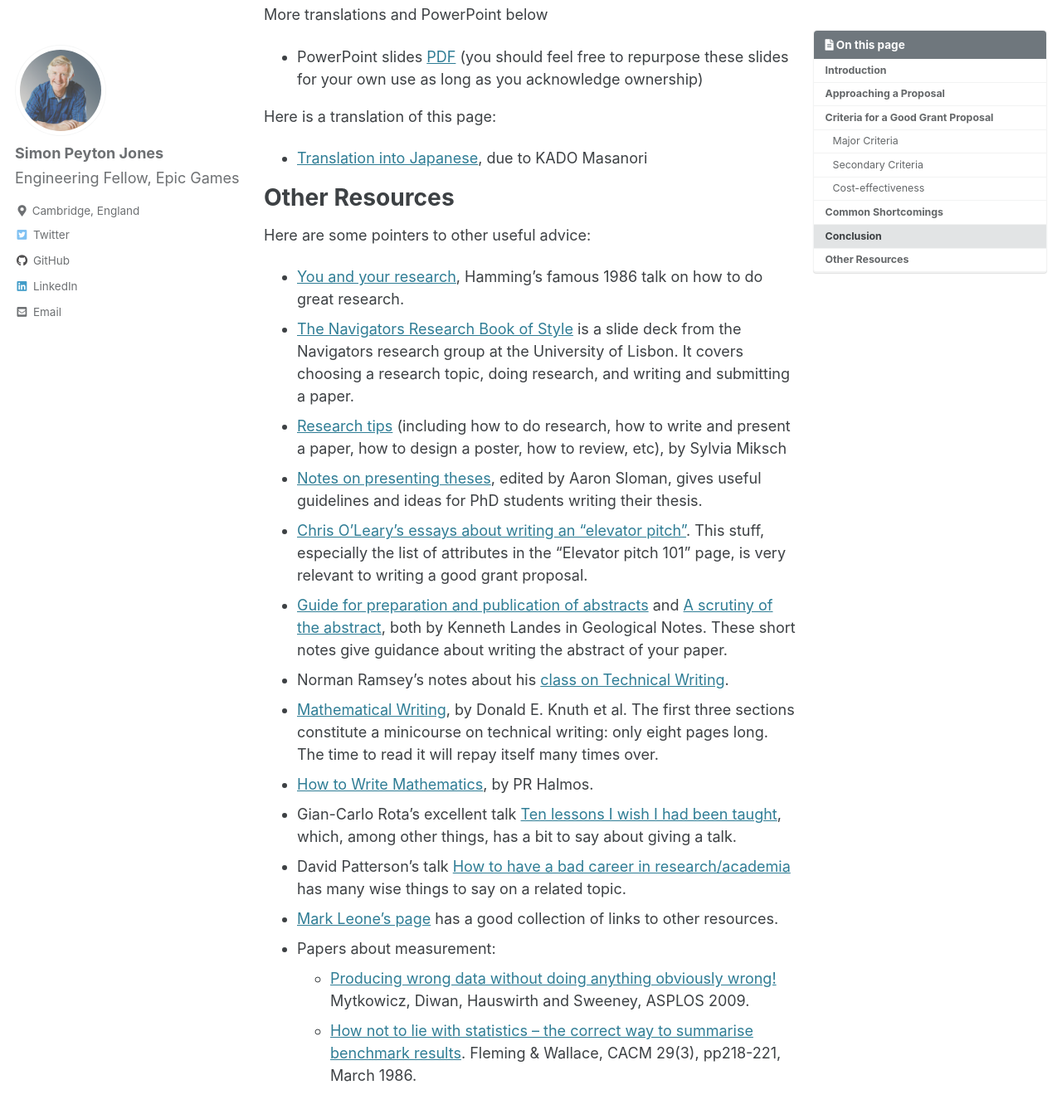
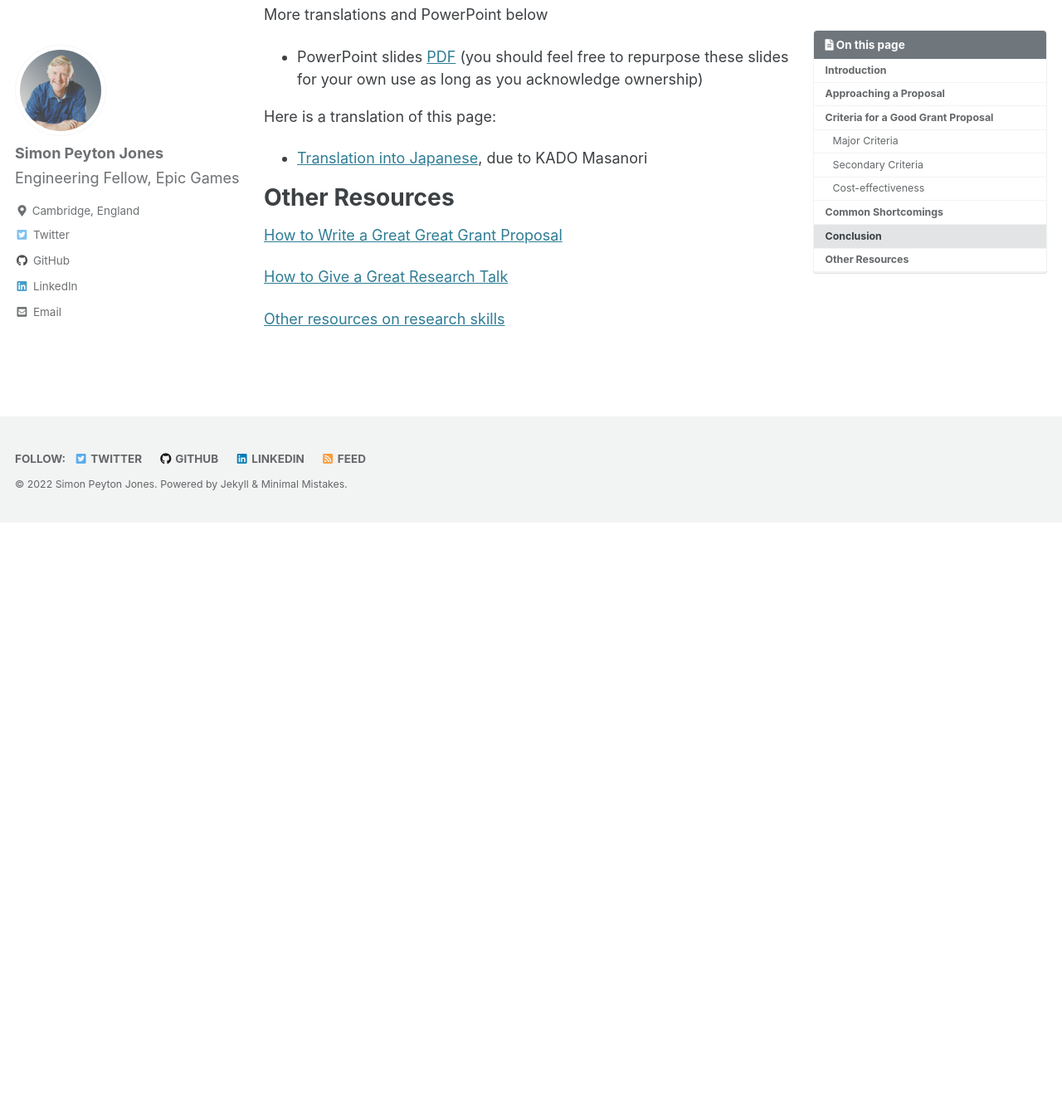
Before and after one commit to simonpj/www.peytonjones.org, a Jekyll site: the page built from _pages/great-grant-proposal.md, in a window 1280 px wide and 1400 px high, scrolled down 6962 px. Shown: the top 1343 px of the window at 83% size. Built offline with Jekyll 4.4.1, drawn with Linux system fonts in a browser that asks for light colours; cached includes are drawn as plain includes; after the commit the page ends 7592 px from its top, so only the background shows below that.

Commit message:
Use the new research skills page

```diff
--- a/_pages/great-grant-proposal.md
+++ b/_pages/great-grant-proposal.md
@@ -108,19 +108,8 @@ Here is a translation of this page:
 # Other Resources
 
 <!-- Body -->
-Here are some pointers to other useful advice:
-- [You and your research](http://www.cs.virginia.edu/~robins/YouAndYourResearch.html), Hamming’s famous 1986 talk on how to do great research.
-- [The Navigators Research Book of Style](http://www.navigators.di.fc.ul.pt/wiki/The_Navigators_Research_Book_of_Style) is a slide deck from the Navigators research group at the University of Lisbon. It covers choosing a research topic, doing research, and writing and submitting a paper.
-- [Research tips](http://www.ifs.tuwien.ac.at/~silvia/research-tips/) (including how to do research, how to write and present a paper, how to design a poster, how to review, etc), by Sylvia Miksch
-- [Notes on presenting theses](http://www.cs.bham.ac.uk/internal/research_students/theses.php), edited by Aaron Sloman, gives useful guidelines and ideas for PhD students writing their thesis.
-- [Chris O’Leary’s essays about writing an “elevator pitch”](http://www.elevatorpitchessentials.com/). This stuff, especially the list of attributes in the “Elevator pitch 101” page, is very relevant to writing a good grant proposal.
-- [Guide for preparation and publication of abstracts](https://www.microsoft.com/en-us/research/academic-program/how-to-write-a-great-research-proposal/other-resources/href=) and [A scrutiny of the abstract](https://www.microsoft.com/en-us/research/uploads/prod/2016/06/scrutiny.pdf), both by Kenneth Landes in Geological Notes. These short notes give guidance about writing the abstract of your paper.
-- Norman Ramsey’s notes about his [class on Technical Writing](https://www.cs.tufts.edu/~nr/pubs/two-abstract.html).
-- [Mathematical Writing](http://tex.loria.fr/typographie/mathwriting.pdf), by Donald E. Knuth et al. The first three sections constitute a minicourse on technical writing: only eight pages long. The time to read it will repay itself many times over.
-- [How to Write Mathematics](http://www.stat.rice.edu/~riedi/Halmos.html), by PR Halmos.
-- Gian-Carlo Rota’s excellent talk [Ten lessons I wish I had been taught](http://alumni.media.mit.edu/~cahn/life/gian-carlo-rota-10-lessons.html), which, among other things, has a bit to say about giving a talk.
-- David Patterson’s talk [How to have a bad career in research/academia](http://www.cs.berkeley.edu/~pattrsn/talks/nontech.html) has many wise things to say on a related topic.
-- [Mark Leone’s page](http://www-2.cs.cmu.edu/afs/cs.cmu.edu/user/mleone/web/how-to.html) has a good collection of links to other resources.
-- Papers about measurement:
-  - [Producing wrong data without doing anything obviously wrong!](http://portal.acm.org/citation.cfm?id=1508244.1508275) Mytkowicz, Diwan, Hauswirth and Sweeney, ASPLOS 2009.
-  - [How not to lie with statistics – the correct way to summarise benchmark results](http://portal.acm.org/citation.cfm?id=5666.5673&coll=GUIDE&dl=GUIDE&CFID=106744944&CFTOKEN=90490737). Fleming & Wallace, CACM 29(3), pp218-221, March 1986.
+[How to Write a Great Great Grant Proposal](../great-grant-proposal/)
+
+[How to Give a Great Research Talk](../great-research-talk/)
+
+[Other resources on research skills](../research-skills/)
```
Also changed, not shown: _pages/great-research-talk.md (+1 -17 lines).
